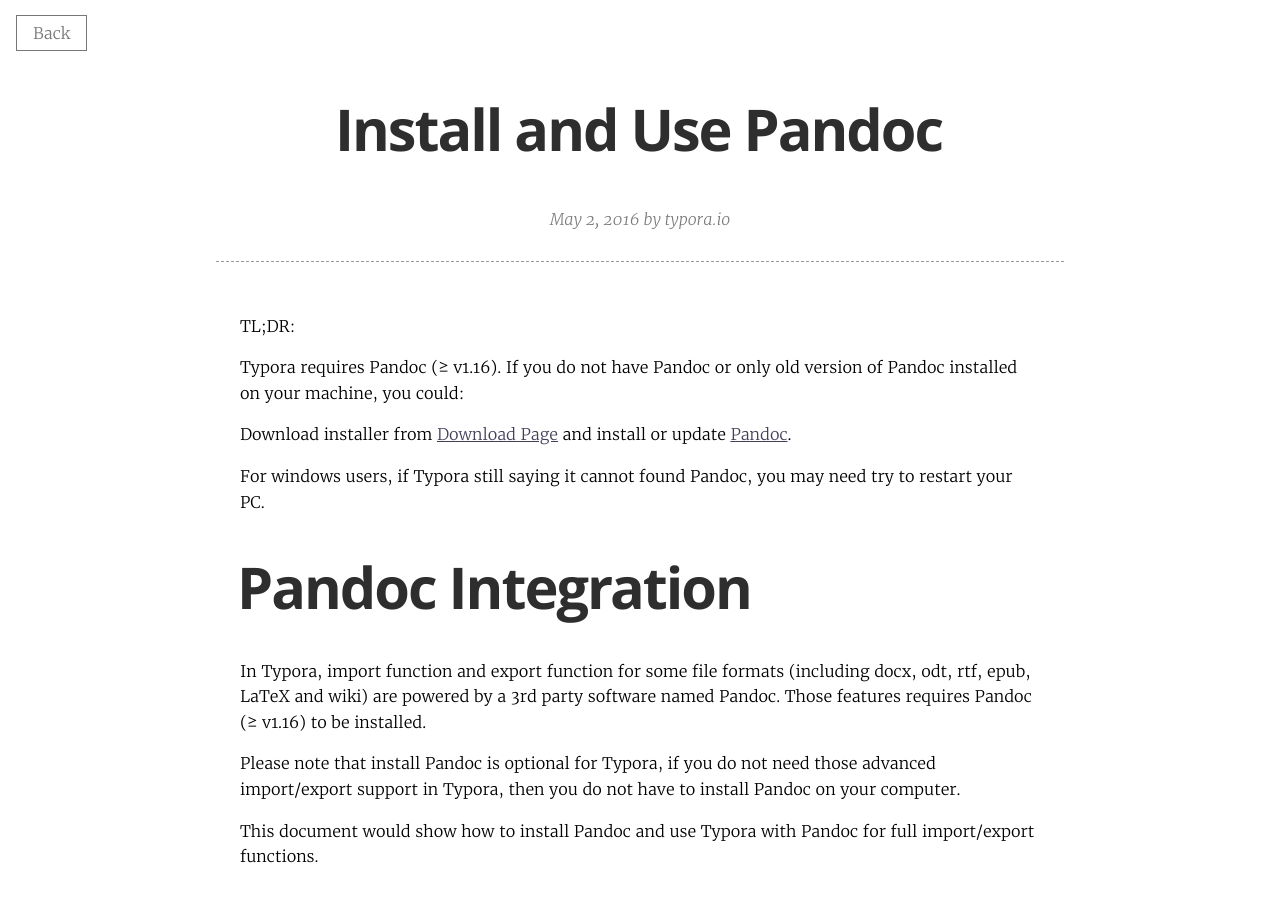
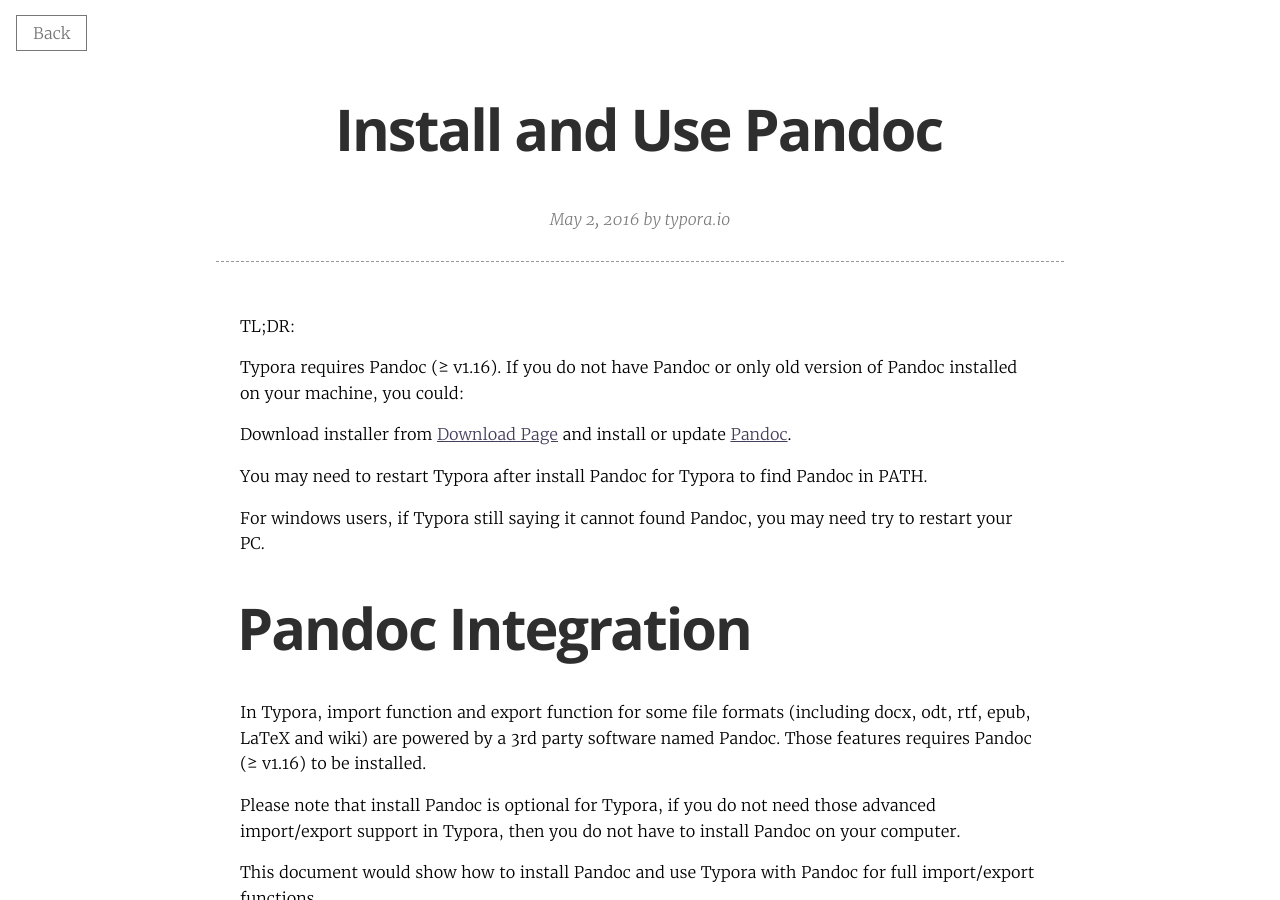
Before and after one commit to typora/support.typora.io, a Jekyll site: the page built from _posts/2016-05-02-Install and Use Pandoc.md, in a window 1280 px wide and 900 px high. Built offline with Jekyll 4.4.1, drawn with Linux system fonts in a browser that asks for light colours; nearby versions of some CDN libraries; library files that are not in the unit come from our copies.

Commit message:
Update 2016-05-02-Install and Use Pandoc.md

```diff
--- a/_posts/2016-05-02-Install and Use Pandoc.md
+++ b/_posts/2016-05-02-Install and Use Pandoc.md
@@ -12,6 +12,8 @@
 Typora requires Pandoc (≥ v1.16). If you do not have Pandoc or only old version of Pandoc installed on your machine, you could:
 
 Download installer from **[Download Page](https://github.com/jgm/pandoc/releases/latest)** and install or update [Pandoc](http://pandoc.org/).
+
+You may need to restart Typora after install Pandoc for Typora to find Pandoc in PATH.
 
 For windows users, if Typora still saying it cannot found Pandoc, you may need try to restart your PC.
 
```
